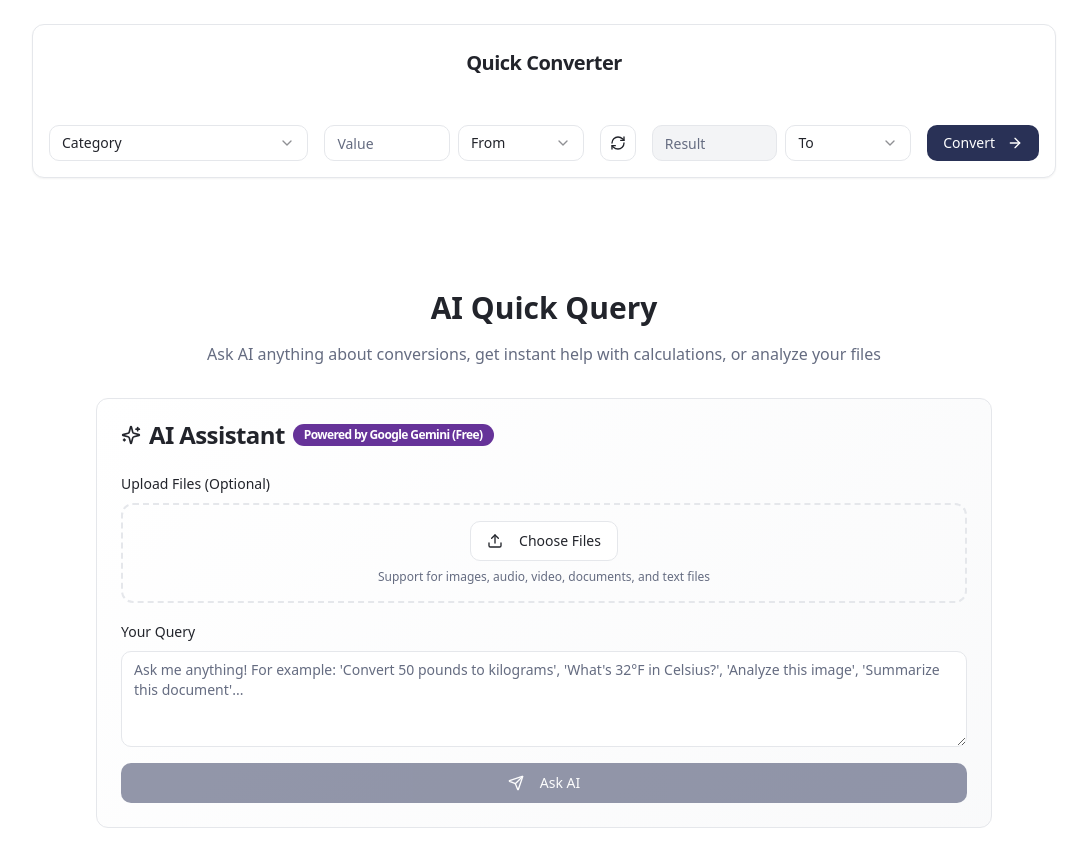
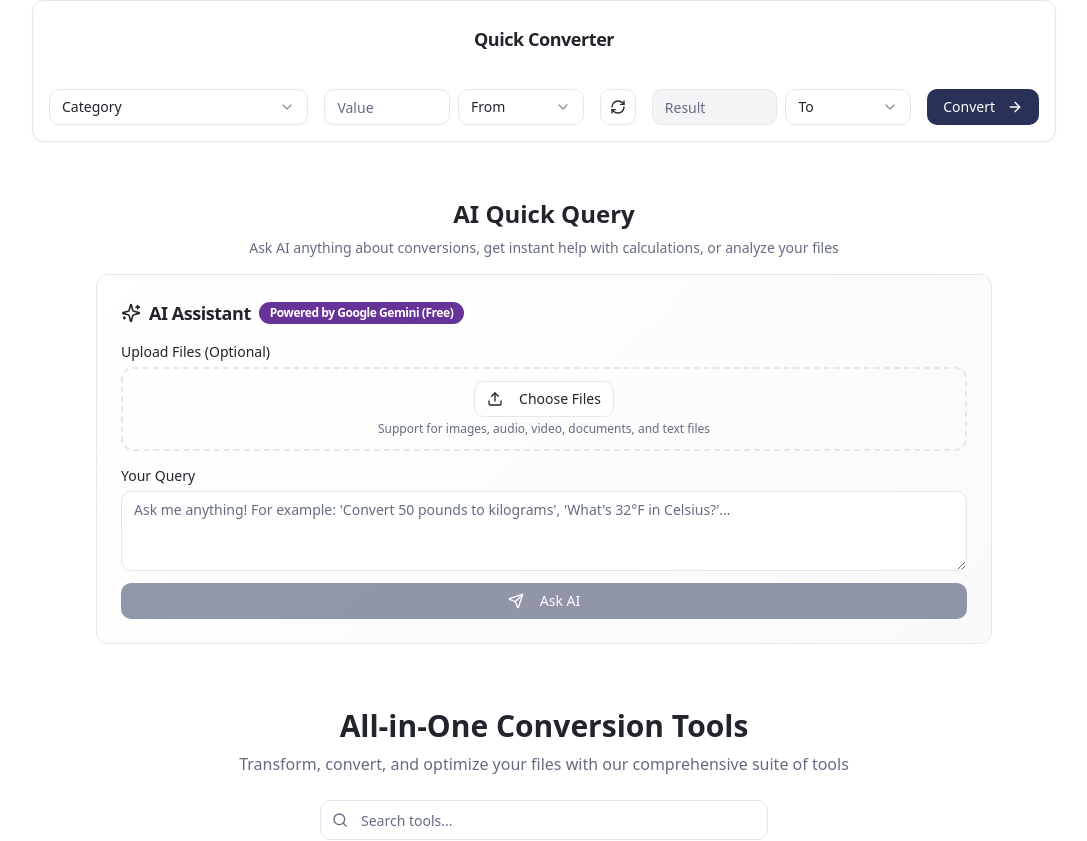
Before and after one commit to Gfibion/conform, a React (Vite) app: page / in a window 1280 px wide. Shown: the part 685-1526 px from the top of the page, without its empty margins (96-1183 px from the left). Built offline with nearby package versions, Linux system fonts and the light colour scheme.

Commit message:
Minimize AI Quick Query section height

```diff
--- a/src/components/AIQuickQuery.tsx
+++ b/src/components/AIQuickQuery.tsx
@@ -109,30 +109,30 @@ export const AIQuickQuery = () => {
   };
 
   return (
-    <section className="py-16 px-4">
+    <section className="py-6 md:py-8 px-4">
       <div className="max-w-4xl mx-auto">
-        <div className="text-center mb-8">
-          <h2 className="text-3xl font-bold mb-4">AI Quick Query</h2>
-          <p className="text-muted-foreground">
+        <div className="text-center mb-3 md:mb-4">
+          <h2 className="text-xl md:text-2xl font-bold mb-1 md:mb-2">AI Quick Query</h2>
+          <p className="text-sm text-muted-foreground">
             Ask AI anything about conversions, get instant help with calculations, or analyze your files
           </p>
         </div>
 
         <Card className="bg-gradient-card shadow-card">
-          <CardHeader>
-            <CardTitle className="flex items-center justify-between">
+          <CardHeader className="pb-3">
+            <CardTitle className="flex items-center justify-between text-base md:text-lg">
               <div className="flex items-center gap-2">
-                <Sparkles className="w-5 h-5" />
+                <Sparkles className="w-4 h-4 md:w-5 md:h-5" />
                 AI Assistant
-                <Badge variant="secondary">Powered by Google Gemini (Free)</Badge>
+                <Badge variant="secondary" className="text-xs">Powered by Google Gemini (Free)</Badge>
               </div>
             </CardTitle>
           </CardHeader>
-          <CardContent className="space-y-4">
+          <CardContent className="space-y-3">
             {/* File Upload Area */}
-            <div className="space-y-2">
-              <label className="text-sm font-medium">Upload Files (Optional)</label>
-              <div className="border-2 border-dashed border-border rounded-lg p-4 text-center">
+            <div className="space-y-1">
+              <label className="text-xs md:text-sm font-medium">Upload Files (Optional)</label>
+              <div className="border-2 border-dashed border-border rounded-lg p-2 md:p-3 text-center">
                 <input
                   ref={fileInputRef}
                   type="file"
@@ -143,10 +143,11 @@ export const AIQuickQuery = () => {
                 />
                 <Button
                   variant="outline"
+                  size="sm"
                   onClick={() => fileInputRef.current?.click()}
-                  className="mb-2"
+                  className="mb-1"
                 >
-                  <Upload className="w-4 h-4 mr-2" />
+                  <Upload className="w-3 h-3 md:w-4 md:h-4 mr-2" />
                   Choose Files
                 </Button>
                 <p className="text-xs text-muted-foreground">
@@ -156,17 +157,17 @@ export const AIQuickQuery = () => {
 
               {/* Uploaded Files Display */}
               {uploadedFiles.length > 0 && (
-                <div className="flex flex-wrap gap-2 mt-2">
+                <div className="flex flex-wrap gap-1 md:gap-2 mt-1">
                   {uploadedFiles.map((file, index) => (
-                    <div key={index} className="flex items-center gap-1 bg-secondary px-2 py-1 rounded-md text-sm">
+                    <div key={index} className="flex items-center gap-1 bg-secondary px-2 py-0.5 md:py-1 rounded-md text-xs">
                       <span className="truncate max-w-32">{file.name}</span>
                       <Button
                         variant="ghost"
                         size="sm"
                         onClick={() => removeFile(index)}
-                        className="h-4 w-4 p-0"
+                        className="h-3 w-3 md:h-4 md:w-4 p-0"
                       >
-                        <X className="w-3 h-3" />
+                        <X className="w-2 h-2 md:w-3 md:h-3" />
                       </Button>
                     </div>
                   ))}
@@ -175,13 +176,13 @@ export const AIQuickQuery = () => {
             </div>
 
             {/* Text Input */}
-            <div className="space-y-2">
-              <label className="text-sm font-medium">Your Query</label>
+            <div className="space-y-1">
+              <label className="text-xs md:text-sm font-medium">Your Query</label>
               <Textarea
                 value={prompt}
                 onChange={(e) => setPrompt(e.target.value)}
-                placeholder="Ask me anything! For example: 'Convert 50 pounds to kilograms', 'What's 32°F in Celsius?', 'Analyze this image', 'Summarize this document'..."
-                className="min-h-24"
+                placeholder="Ask me anything! For example: 'Convert 50 pounds to kilograms', 'What's 32°F in Celsius?'..."
+                className="min-h-16 md:min-h-20 text-sm"
               />
             </div>
 
@@ -191,21 +192,22 @@ export const AIQuickQuery = () => {
                 onClick={handleQuery}
                 disabled={(!prompt.trim() && uploadedFiles.length === 0) || isLoading}
                 className="flex-1"
+                size="sm"
               >
                 {isLoading ? (
                   <>
-                    <Sparkles className="w-4 h-4 mr-2 animate-spin" />
+                    <Sparkles className="w-3 h-3 md:w-4 md:h-4 mr-2 animate-spin" />
                     Processing...
                   </>
                 ) : (
                   <>
-                    <Send className="w-4 h-4 mr-2" />
+                    <Send className="w-3 h-3 md:w-4 md:h-4 mr-2" />
                     Ask AI
                   </>
                 )}
               </Button>
               {(prompt || result || uploadedFiles.length > 0) && (
-                <Button variant="outline" onClick={clearAll}>
+                <Button variant="outline" size="sm" onClick={clearAll}>
                   Clear All
                 </Button>
               )}
@@ -213,16 +215,16 @@ export const AIQuickQuery = () => {
 
             {/* Result Display */}
             {result && (
-              <div className="space-y-2">
+              <div className="space-y-1 md:space-y-2">
                 <div className="flex items-center justify-between">
-                  <label className="text-sm font-medium">AI Response</label>
+                  <label className="text-xs md:text-sm font-medium">AI Response</label>
                   <Button variant="outline" size="sm" onClick={copyResult}>
-                    <Copy className="w-4 h-4 mr-1" />
+                    <Copy className="w-3 h-3 md:w-4 md:h-4 mr-1" />
                     Copy
                   </Button>
                 </div>
-                <div className="bg-muted/50 p-4 rounded-md">
-                  <p className="whitespace-pre-wrap">{result}</p>
+                <div className="bg-muted/50 p-3 md:p-4 rounded-md">
+                  <p className="whitespace-pre-wrap text-sm">{result}</p>
                 </div>
               </div>
             )}
--- a/src/components/QuickConverter.tsx
+++ b/src/components/QuickConverter.tsx
@@ -94,13 +94,13 @@ export const QuickConverter = () => {
   };
 
   return (
-    <div className="py-6 md:py-12 bg-gradient-section">
+    <div className="py-4 md:py-6 bg-gradient-section">
       <div className="max-w-7xl mx-auto mobile-px-compact">
         <Card className="w-full max-w-5xl mx-auto">
-          <CardHeader className="pb-2 md:pb-4">
-            <CardTitle className="text-center text-lg md:text-xl">Quick Converter</CardTitle>
+          <CardHeader className="pb-1 md:pb-2">
+            <CardTitle className="text-center text-base md:text-lg">Quick Converter</CardTitle>
           </CardHeader>
-          <CardContent className="space-y-3 md:space-y-4 card-micro md:card-compact">
+          <CardContent className="space-y-2 md:space-y-3 card-micro md:card-compact">
             {/* Mobile: Stack vertically for better usability */}
             <div className="md:hidden space-y-3">
               {/* Category Selection */}
--- a/src/components/ToolsGrid.tsx
+++ b/src/components/ToolsGrid.tsx
@@ -521,18 +521,18 @@ export const ToolsGrid = () => {
   };
 
   return (
-    <section className="py-8 sm:py-12 md:py-16 lg:py-24 bg-gradient-section">
+    <section className="py-4 sm:py-6 md:py-8 bg-gradient-section">
       <div className="max-w-7xl mx-auto px-3 sm:px-4 lg:px-6 xl:px-8">
-        <div className="text-center mb-8 sm:mb-12 md:mb-16">
-          <h2 className="text-xl sm:text-2xl md:text-3xl lg:text-4xl font-bold text-foreground mb-2 sm:mb-4">
+        <div className="text-center mb-4 sm:mb-6">
+          <h2 className="text-lg sm:text-xl md:text-2xl lg:text-3xl font-bold text-foreground mb-1 sm:mb-2">
             All-in-One Conversion Tools
           </h2>
-          <p className="text-sm sm:text-base md:text-lg lg:text-xl text-muted-foreground max-w-3xl mx-auto px-2">
+          <p className="text-xs sm:text-sm md:text-base text-muted-foreground max-w-3xl mx-auto px-2">
             Transform, convert, and optimize your files with our comprehensive suite of tools
           </p>
         </div>
 
-        <div className="mb-6 sm:mb-8">
+        <div className="mb-4 sm:mb-6">
           <div className="relative max-w-md mx-auto px-2 sm:px-0">
             <Search className="absolute left-5 sm:left-3 top-1/2 transform -translate-y-1/2 text-muted-foreground w-4 h-4" />
             <Input
@@ -546,7 +546,7 @@ export const ToolsGrid = () => {
         </div>
 
         <Tabs defaultValue="popular" className="w-full">
-          <div className="mb-6 sm:mb-8">
+          <div className="mb-4 sm:mb-6">
             <div className="overflow-x-auto px-2 sm:px-0">
               <TabsList className="inline-flex w-full md:w-auto min-w-full md:min-w-0 justify-start">
                 <TabsTrigger value="popular" className="text-xs sm:text-sm whitespace-nowrap px-2 sm:px-3">Popular</TabsTrigger>
```
